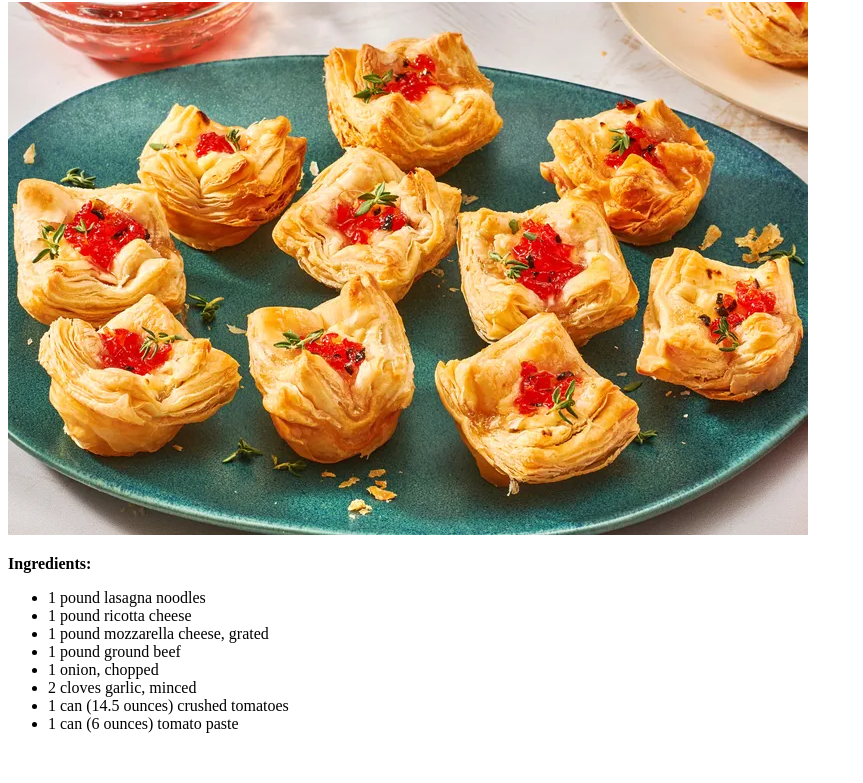
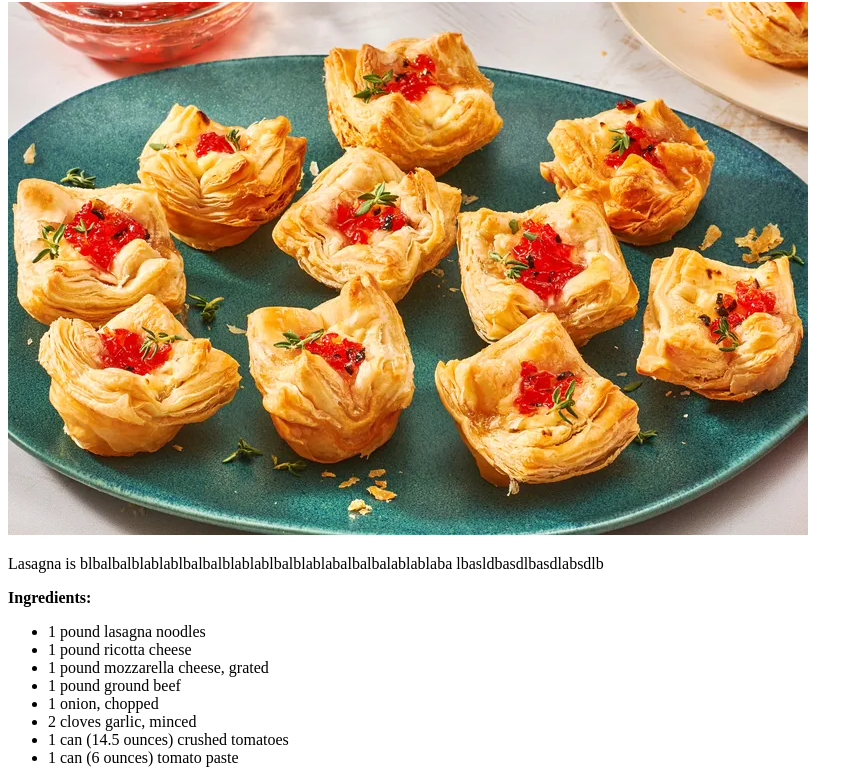
Before and after one commit to tryinsohard-shit/project-recipes-top, a plain HTML site: page recipes/lasagna.html in a window 1280 px wide. Shown: the part 104-887 px from the top of the page, without its empty margins (0-863 px from the left). Before the commit the page ends 853 px from the top, so only its background shows below. Drawn offline with Linux system fonts and the light colour scheme.

Commit message:
Add lasagna description

```diff
--- a/recipes/lasagna.html
+++ b/recipes/lasagna.html
@@ -9,6 +9,7 @@
         <a href="../index.html">Back</a>
         <h1>Lasagna Recipe</h1>
         <img src="image.png" alt="Lasagna Food" />
+        <p>Lasagna is blbalbalblablablbalbalblablablbalblablabalbalbalablablaba lbasldbasdlbasdlabsdlb </p>
         <p> <strong>Ingredients:</strong> </p>
         <ul>
             <li>1 pound lasagna noodles</li>
```
